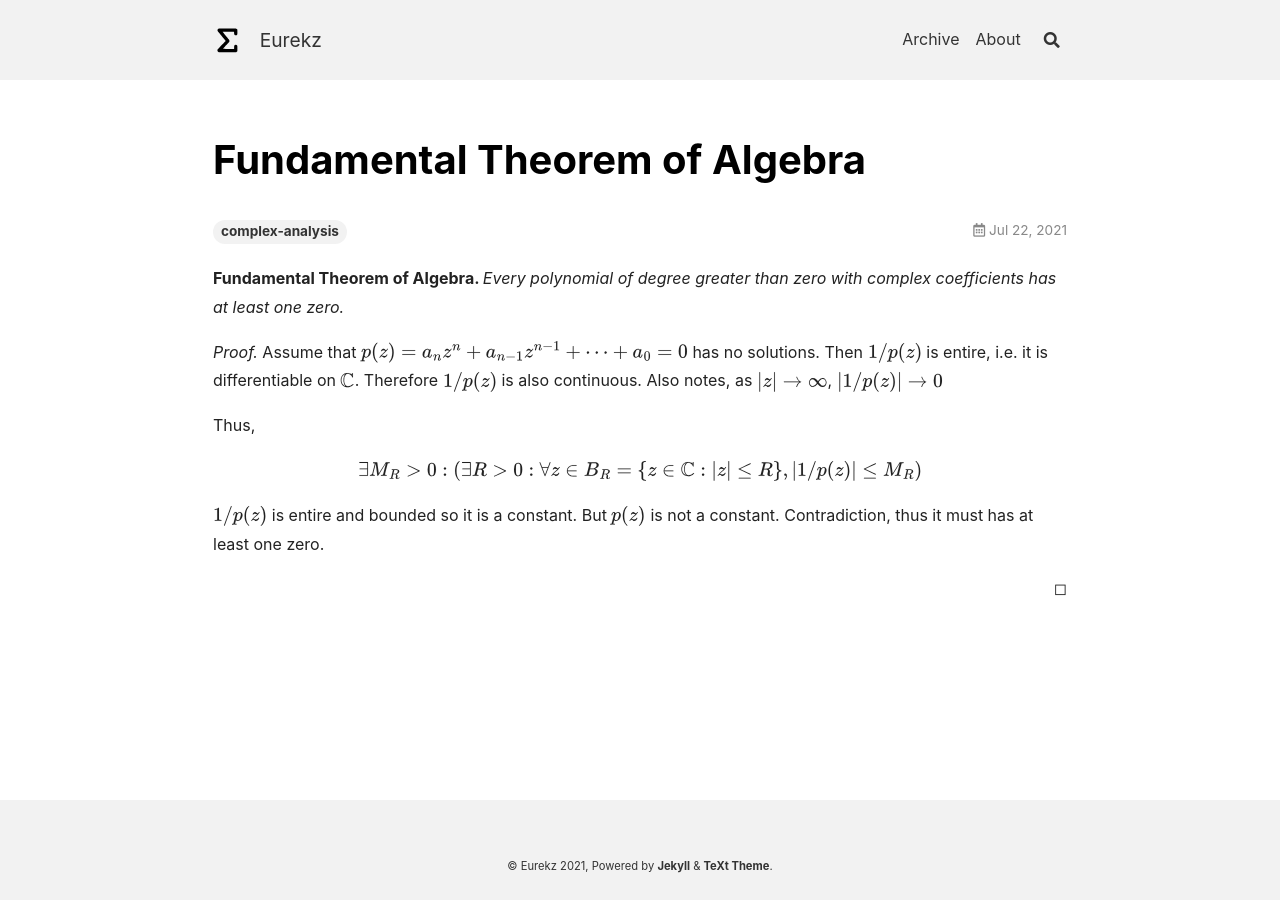
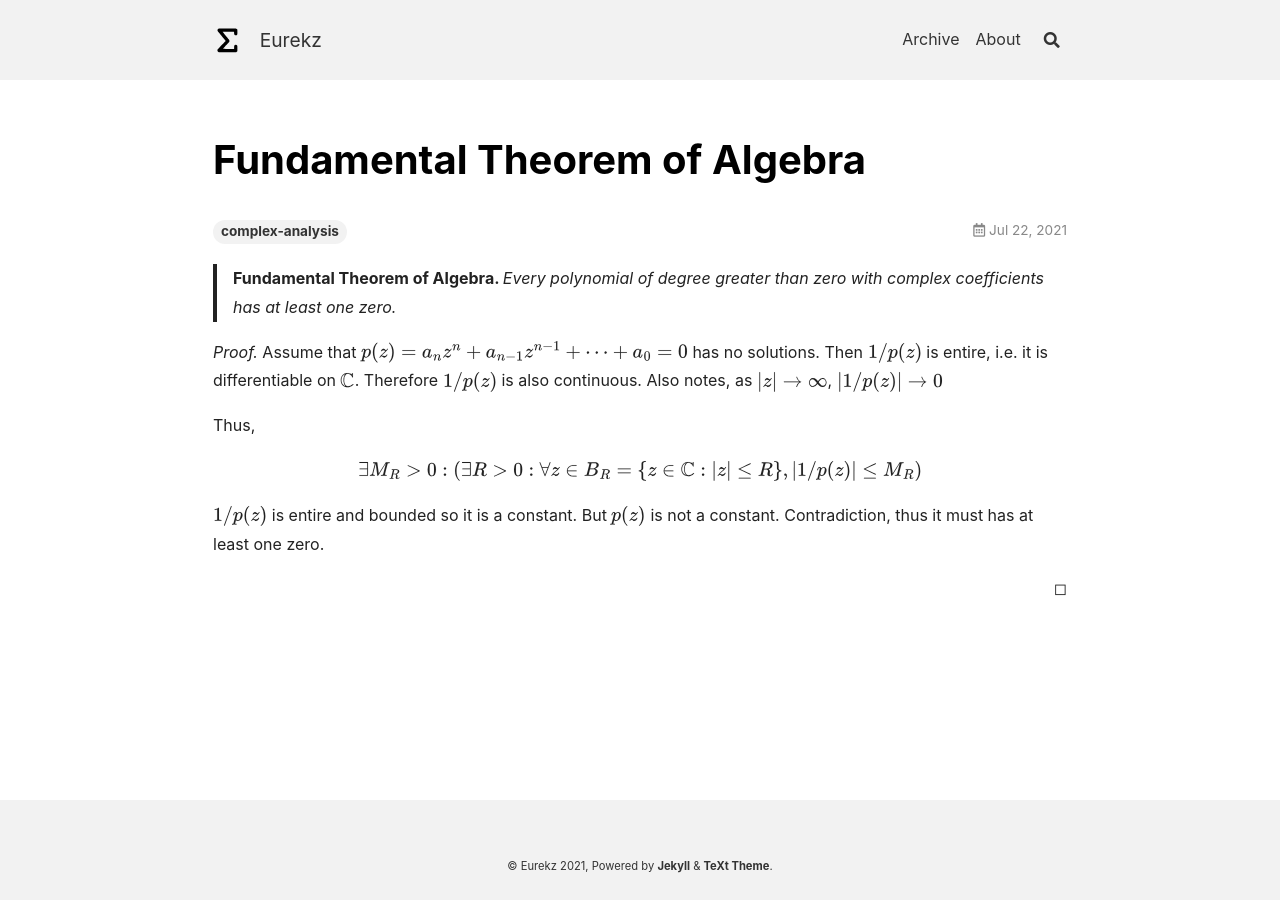
Before and after one commit to Yonderz/yonderz.github.io, a Jekyll site: the page built from _posts/2021-07-22-FTA.html, in a window 1280 px wide. Built offline with Jekyll 4.4.1, drawn with Linux system fonts in a browser that asks for light colours.

Commit message:
Format FTA

```diff
--- a/_posts/2021-07-22-FTA.html
+++ b/_posts/2021-07-22-FTA.html
@@ -5,10 +5,10 @@ tags: complex-analysis
 excerpt: Every polynomial of degree greater than zero with complex coefficients has at least one zero.
 ---
 <div class="article__content" itemprop="articleBody">
-    <p>
+    <blockquote class="statement"><p>
         <strong>Fundamental Theorem of Algebra. </strong><em>Every polynomial of degree greater than zero with complex
             coefficients has at least one zero.<span class="intersentencespace"></span></em>
-    </p>
+    </p></blockquote>
 
     <p><em>Proof. </em>Assume that <span class="inline_math">\( p(z)=a_nz^n+a_{n-1}z^{n-1}+\cdots+a_0=0 \)</span> has no solutions.<span
             class="intersentencespace"></span> Then <span class="inline_math">\( 1/p(z) \)</span> is entire, i.e.<span
```
